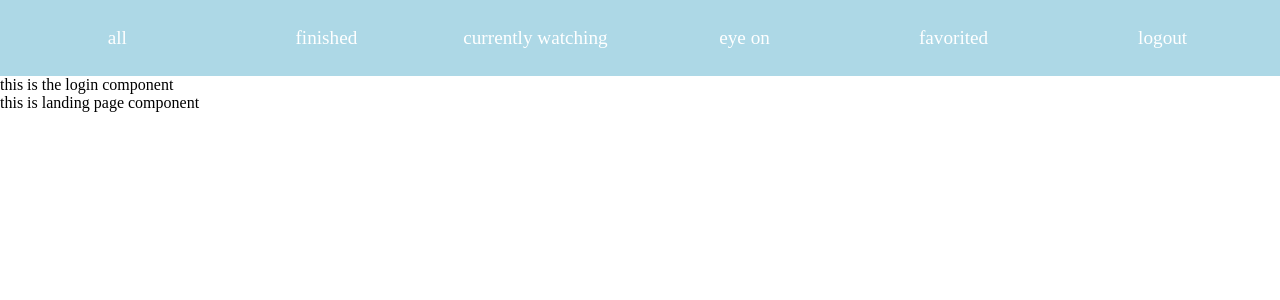
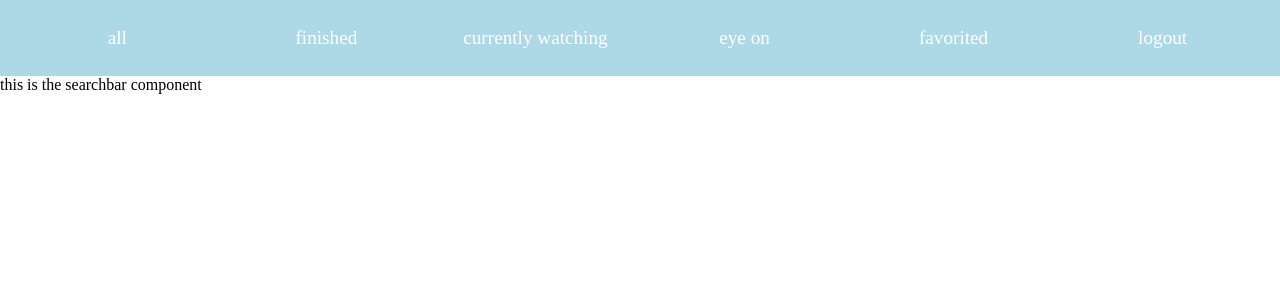
Before and after one commit to sarahrosecooper/personal-tv-app, a React (Create React App) app: page / in a window 1280 px wide. Shown: the top 300 px of the page. Built offline with nearby package versions, Linux system fonts and the light colour scheme.

Commit message:
Accidentally working on main

```diff
--- a/src/App.js
+++ b/src/App.js
@@ -17,9 +17,9 @@ function App() {
   return (
     <div>
       <Navigation />
-      <Login />{" "}
+
       {/*// FIXME If I am logged in, register LandingPage if I am not logged in, register Login page, or maybe create a seperate page to login // */}
-      <LandingPage />
+
       {/* SECTION ROUTES */}
       <Route path="/home">
         <LandingPage />
--- a/src/components/Navigation.js
+++ b/src/components/Navigation.js
@@ -1,9 +1,11 @@
 import React from "react";
 import { Link } from "react-router-dom";
 import "../styles/navigation.css";
+import Searchbar from "./Searchbar";
 
 const Navigation = () => {
   return (
+    <div>
       <nav>
         <ul class="container">
           <li>
@@ -32,6 +34,8 @@ const Navigation = () => {
           </li>
         </ul>
       </nav>
+      <Searchbar />
+    </div>
   );
 };
 
```
Lines whose indentation alone changed are shown as unchanged.
